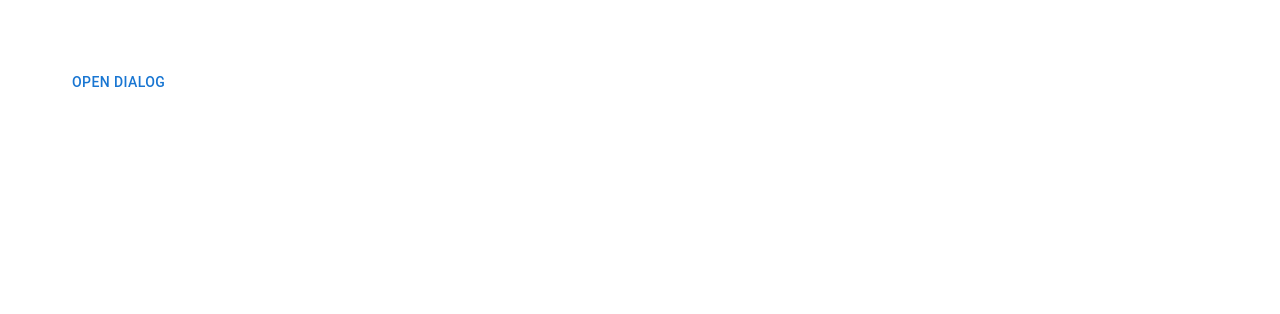
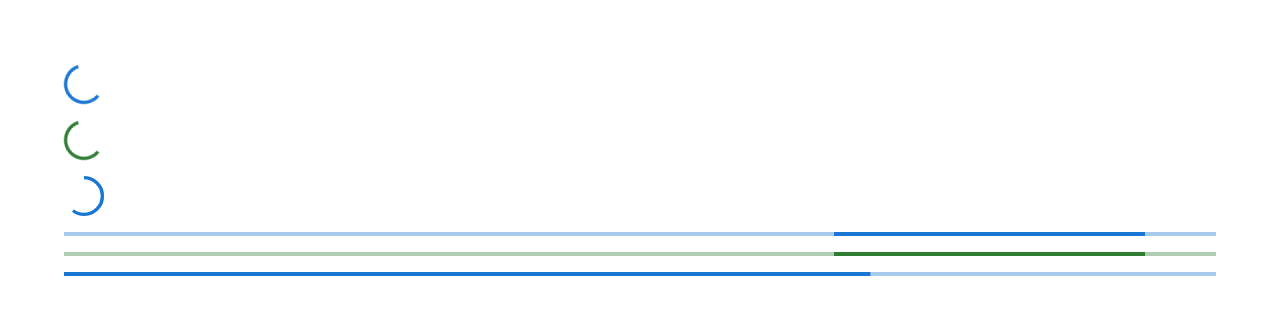
Before and after one commit to Satyum-Singh/react-mui-demo, a React (Create React App) app: page / in a window 1280 px wide. Shown: the top 314 px of the page. Built offline with nearby package versions, Linux system fonts and the light colour scheme.

Commit message:
Progress

```diff
--- a/src/App.tsx
+++ b/src/App.tsx
@@ -26,7 +26,8 @@
 // import { MuiTable } from './components/MuiTable';
 // import { MuiAlert } from './components/MuiAlert';
 // import { MuiSnackbar } from './components/MuiSnackbar';
-import { MuiDialog } from './components/MuiDialog';
+// import { MuiDialog } from './components/MuiDialog';
+import { MuiProgress } from './components/MuiProgress';
 
 
 function App() {
@@ -124,7 +125,11 @@
 
 
 
-      <MuiDialog></MuiDialog>
+      {/* <MuiDialog></MuiDialog> */}
+
+
+
+      <MuiProgress></MuiProgress>
     </div>
   );
 }
--- /dev/null
+++ b/src/components/MuiProgress.tsx
@@ -0,0 +1,15 @@
+import {Stack,CircularProgress,LinearProgress} from '@mui/material'
+
+export const MuiProgress = () => {
+  return (
+    <Stack spacing={2}>
+      <CircularProgress />
+      <CircularProgress color="success" />
+      <CircularProgress variant="determinate" value={60} />
+
+      <LinearProgress></LinearProgress>
+      <LinearProgress color='success'></LinearProgress>
+      <LinearProgress variant="determinate" value={70}></LinearProgress>
+    </Stack>
+  );
+}
```
